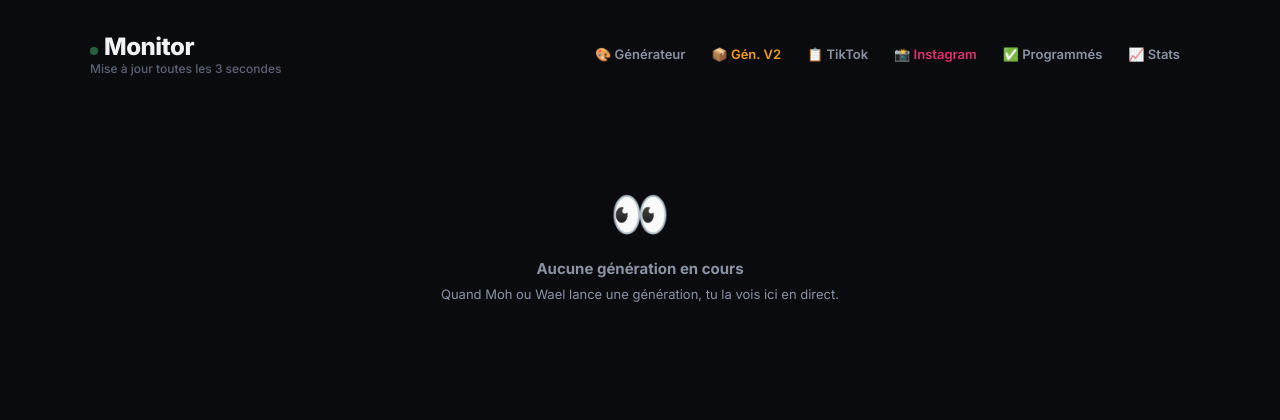
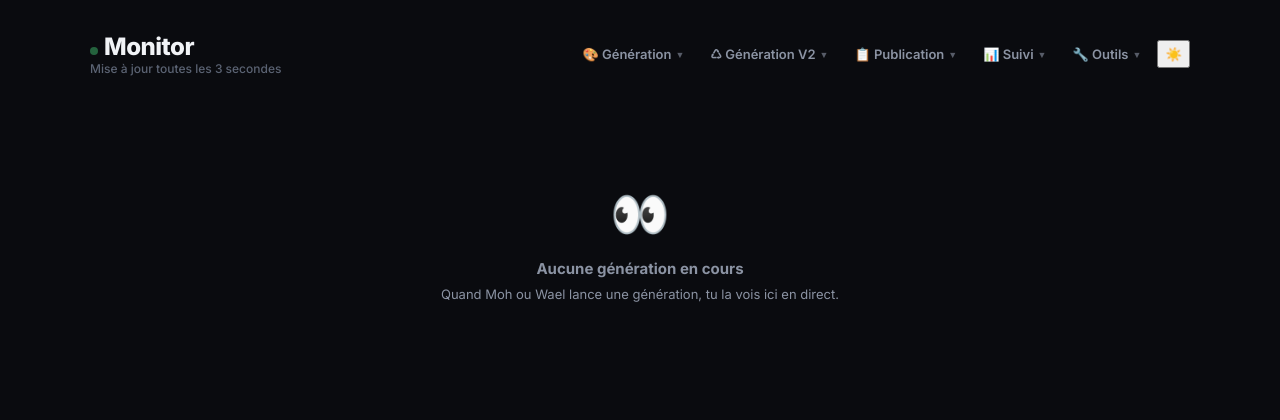
Before and after one commit to waelenajar8-png/jersey-app, a Flask app: page /monitor in a window 1280 px wide. Shown: the top 420 px of the page. Run offline with Flask 3, Linux system fonts and the light colour scheme; data that the repository does not hold is empty; some libraries are stand-ins or nearby versions.

Commit message:
Update monitor.html

```diff
--- a/templates/monitor.html
+++ b/templates/monitor.html
@@ -75,6 +75,19 @@ h1{font-size:24px;margin:0;font-weight:800;letter-spacing:-0.02em}
 .history-table td{padding:11px 16px;border-bottom:1px solid var(--border)}
 .history-table tr:last-child td{border-bottom:none}
 .history-table tr:hover td{background:var(--panel-hover)}
+
+/* ── Menus déroulants de navigation ────────────────────────────────── */
+.navmenu{position:relative;display:inline-block}
+.navmenu-btn{color:var(--text-dim);background:none;border:none;font-family:inherit;font-size:13px;font-weight:600;padding:6px 10px;border-radius:8px;cursor:pointer;transition:all .15s ease;display:flex;align-items:center;gap:4px}
+.navmenu-btn:hover,.navmenu.open .navmenu-btn{color:var(--text);background:var(--panel-hover)}
+.navmenu-btn .chev{font-size:9px;opacity:.6;transition:transform .18s ease}
+.navmenu.open .navmenu-btn .chev{transform:rotate(180deg)}
+.navmenu-drop{position:absolute;top:calc(100% + 6px);left:0;min-width:190px;background:var(--panel);border:1px solid var(--border-strong);border-radius:12px;box-shadow:var(--shadow-md);padding:6px;z-index:200;opacity:0;visibility:hidden;transform:translateY(-6px);transition:all .16s cubic-bezier(.16,1,.3,1)}
+.navmenu.open .navmenu-drop{opacity:1;visibility:visible;transform:translateY(0)}
+.navmenu-drop a{display:flex;align-items:center;gap:8px;color:var(--text-dim);text-decoration:none;font-size:13px;font-weight:600;padding:9px 11px;border-radius:8px;transition:all .13s ease;white-space:nowrap}
+.navmenu-drop a:hover{color:var(--text);background:var(--panel-hover)}
+.navmenu-drop a.current{color:var(--accent);background:var(--accent-dim)}
+@media(max-width:640px){.navmenu-drop{position:fixed;left:12px;right:12px;min-width:0}}
 </style>
 </head>
 <body>
@@ -85,12 +98,45 @@ h1{font-size:24px;margin:0;font-weight:800;letter-spacing:-0.02em}
             <div class="refresh-info">Mise à jour toutes les 3 secondes</div>
         </div>
         <div class="nav">
-            <a href="/">🎨 Générateur</a>
-            <a href="/generator2" style="color:#f59e0b">📦 Gén. V2</a>
-            <a href="/queue">📋 TikTok</a>
-            <a href="/queue_ig" class="nav-link" style="color:#e1306c">📸 Instagram</a>
-            <a href="/scheduled">✅ Programmés</a>
-            <a href="/stats">📈 Stats</a>
+        <div class="navmenu" data-menu>
+            <button class="navmenu-btn" data-menu-btn>🎨 Génération <span class="chev">▼</span></button>
+            <div class="navmenu-drop">
+                <a href="/">🎨 Générateur</a>
+                <a href="/templates">🗂️ Templates</a>
+                <a href="/categories">🏷️ Catégories S/A/B</a>
+            </div>
+        </div>
+        <div class="navmenu" data-menu>
+            <button class="navmenu-btn" data-menu-btn>♺ Génération V2 <span class="chev">▼</span></button>
+            <div class="navmenu-drop">
+                <a href="/generator2">📦 Générateur V2</a>
+                <a href="/templates2">📦 Templates V2</a>
+            </div>
+        </div>
+        <div class="navmenu" data-menu>
+            <button class="navmenu-btn" data-menu-btn>📋 Publication <span class="chev">▼</span></button>
+            <div class="navmenu-drop">
+                <a href="/queue">📋 File TikTok</a>
+                <a href="/queue_ig" style="color:#e1306c">📸 File Instagram</a>
+                <a href="/scheduled">✅ Programmés</a>
+            </div>
+        </div>
+        <div class="navmenu" data-menu>
+            <button class="navmenu-btn" data-menu-btn>📊 Suivi <span class="chev">▼</span></button>
+            <div class="navmenu-drop">
+                <a href="/dashboard">📊 Dashboard</a>
+                <a href="/stats">📈 Stats</a>
+                <a href="/monitor" class="current">👀 Monitor</a>
+                <a href="/calendar">📅 Calendrier</a>
+            </div>
+        </div>
+        <div class="navmenu" data-menu>
+            <button class="navmenu-btn" data-menu-btn>🔧 Outils <span class="chev">▼</span></button>
+            <div class="navmenu-drop">
+                <a href="/remove_box">🗑️ Supprimer boîte</a>
+            </div>
+        </div>
+        <button class="theme-btn" id="themeBtn">☀️</button>
         </div>
     </div>
 
@@ -290,6 +336,23 @@ loadMetricoolStats();
 setInterval(loadActiveSessions, 3000);
 setInterval(loadHistory, 30000);
 setInterval(loadMetricoolStats, 60000);
+
+// ── Menus déroulants de navigation ──────────────────────────────────
+(function(){
+    const menus=document.querySelectorAll('[data-menu]');
+    menus.forEach(m=>{
+        const btn=m.querySelector('[data-menu-btn]');
+        if(!btn)return;
+        btn.addEventListener('click',e=>{
+            e.stopPropagation();
+            const wasOpen=m.classList.contains('open');
+            menus.forEach(x=>x.classList.remove('open'));
+            if(!wasOpen)m.classList.add('open');
+        });
+    });
+    document.addEventListener('click',()=>menus.forEach(m=>m.classList.remove('open')));
+    document.addEventListener('keydown',e=>{if(e.key==='Escape')menus.forEach(m=>m.classList.remove('open'))});
+})();
 </script>
 </body>
 </html>
```
